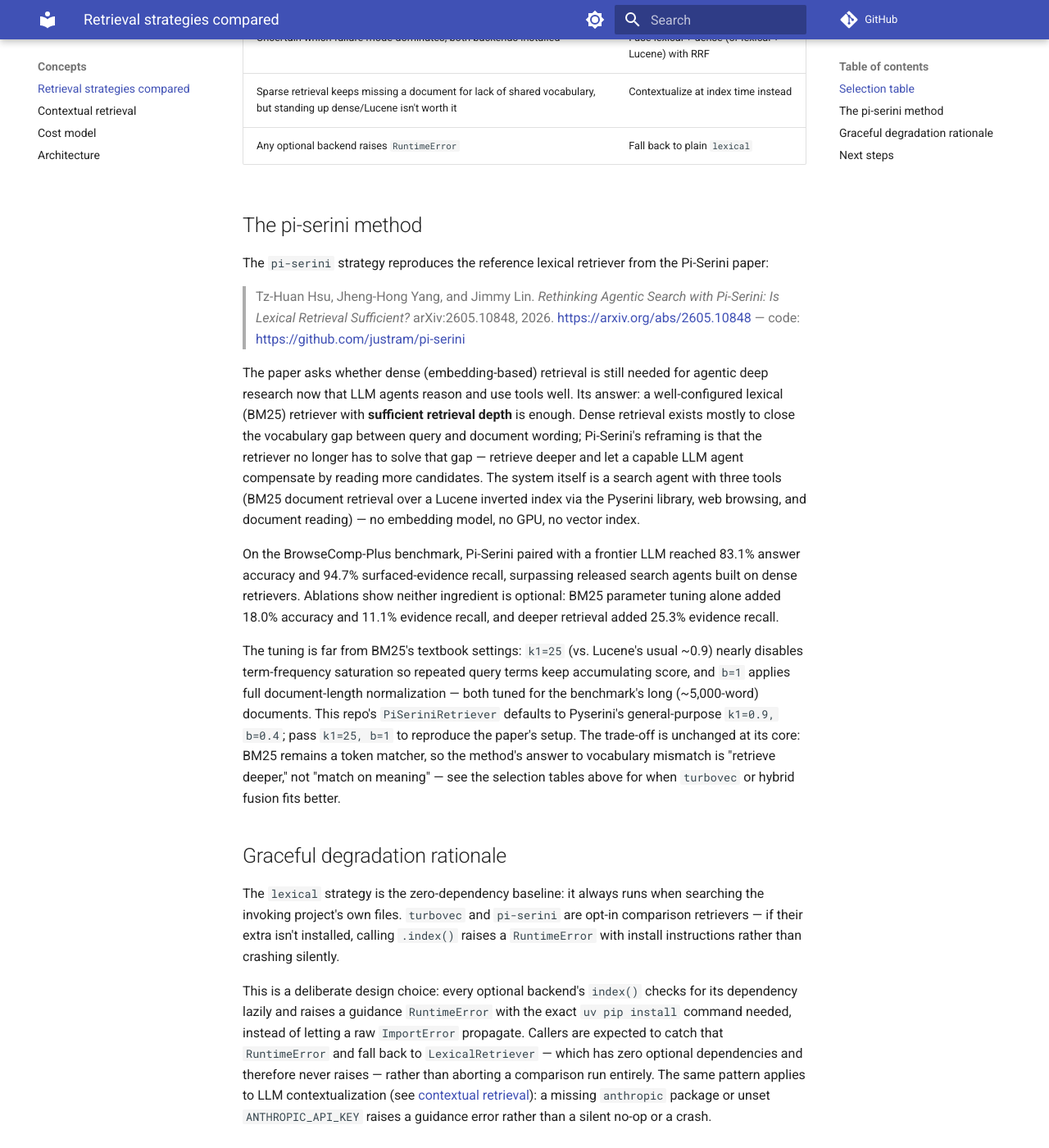
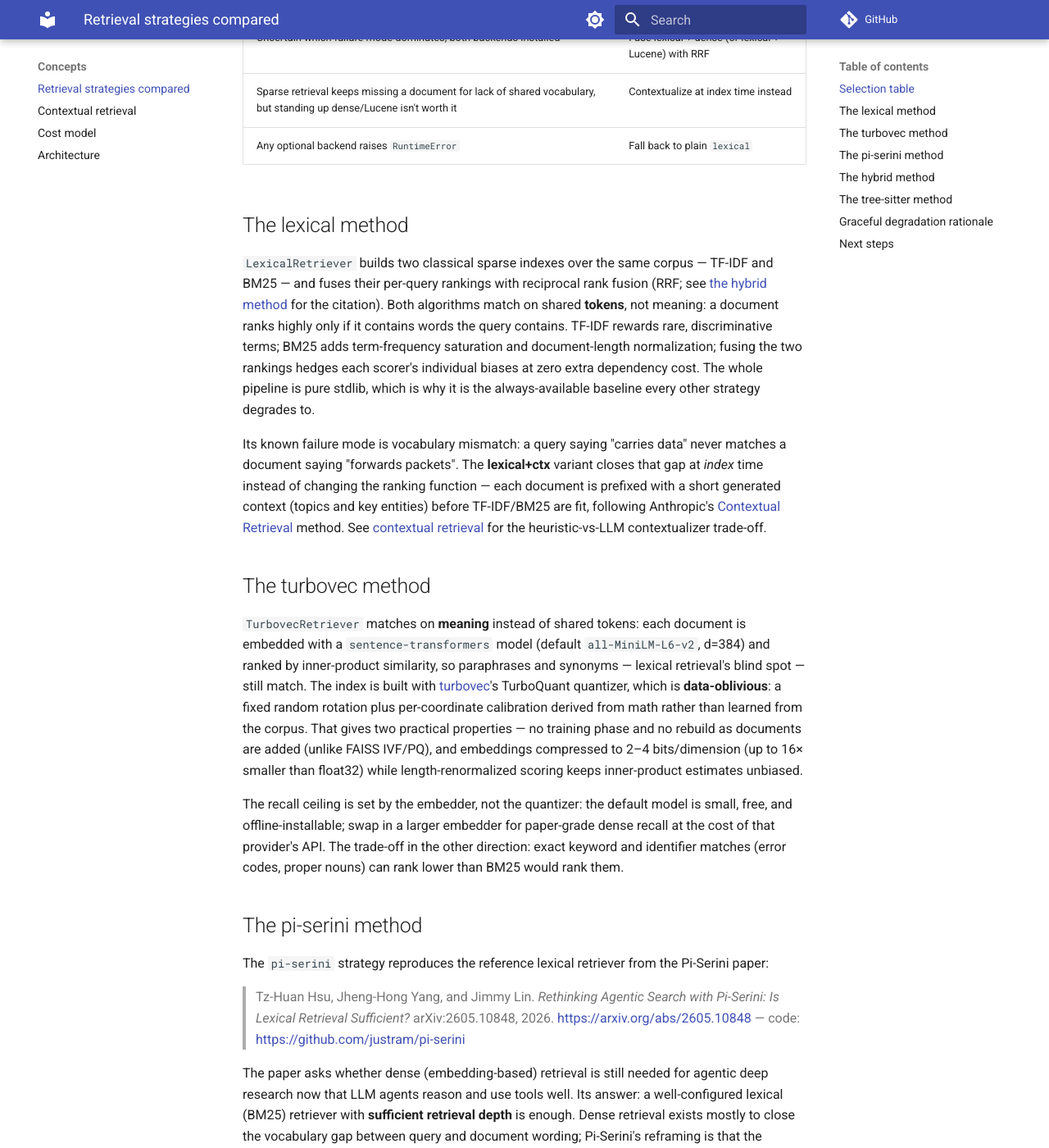
Before and after one commit to josix/agentic-retrieval, an MkDocs documentation site: the page built from docs/concepts/retrieval-strategies.md, in a window 1280 px wide and 1400 px high, scrolled down 1147 px. Shown: the whole window at 82% size. Built offline with MkDocs 1.6.1 and Material for MkDocs 9.7.7, drawn with Linux system fonts in a browser that asks for light colours; comment, search, counter and statistics services are not loaded; some of the changed text lies outside the part shown.

Commit message:
Release 0.7.1: method explainers for every retrieval strategy
- docs/concepts/retrieval-strategies.md gains "The lexical method",
  "The turbovec method", "The hybrid method" (RRF citation: Cormack
  et al., SIGIR 2009), and "The tree-sitter method" (cAST citation:
  Zhang et al., arXiv:2506.15655) sections alongside the existing
  pi-serini one, so all six strategies now have concept-level
  explanations with citations.
- hybrid-fusion how-to links to the new hybrid method section.
- Bump version 0.7.0 -> 0.7.1 (patch: docs-only release).

Co-Authored-By: Claude Fable 5 <noreply@anthropic.com>

```diff
--- a/docs/concepts/retrieval-strategies.md
+++ b/docs/concepts/retrieval-strategies.md
@@ -35,6 +35,50 @@ Repeated with the fusion and contextualization rows:
 | Uncertain which failure mode dominates, both backends installed | Fuse lexical + dense (or lexical + Lucene) with RRF |
 | Sparse retrieval keeps missing a document for lack of shared vocabulary, but standing up dense/Lucene isn't worth it | Contextualize at index time instead |
 | Any optional backend raises `RuntimeError` | Fall back to plain `lexical` |
+
+## The lexical method
+
+`LexicalRetriever` builds two classical sparse indexes over the same
+corpus — TF-IDF and BM25 — and fuses their per-query rankings with
+reciprocal rank fusion (RRF; see [the hybrid method](#the-hybrid-method)
+for the citation). Both algorithms match on shared **tokens**, not
+meaning: a document ranks highly only if it contains words the query
+contains. TF-IDF rewards rare, discriminative terms; BM25 adds
+term-frequency saturation and document-length normalization; fusing the
+two rankings hedges each scorer's individual biases at zero extra
+dependency cost. The whole pipeline is pure stdlib, which is why it is
+the always-available baseline every other strategy degrades to.
+
+Its known failure mode is vocabulary mismatch: a query saying "carries
+data" never matches a document saying "forwards packets". The
+**lexical+ctx** variant closes that gap at *index* time instead of
+changing the ranking function — each document is prefixed with a short
+generated context (topics and key entities) before TF-IDF/BM25 are fit,
+following Anthropic's [Contextual
+Retrieval](https://www.anthropic.com/news/contextual-retrieval) method.
+See [contextual retrieval](contextual-retrieval.md) for the
+heuristic-vs-LLM contextualizer trade-off.
+
+## The turbovec method
+
+`TurbovecRetriever` matches on **meaning** instead of shared tokens: each
+document is embedded with a `sentence-transformers` model (default
+`all-MiniLM-L6-v2`, d=384) and ranked by inner-product similarity, so
+paraphrases and synonyms — lexical retrieval's blind spot — still match.
+The index is built with
+[turbovec](https://github.com/RyanCodrai/turbovec)'s TurboQuant
+quantizer, which is **data-oblivious**: a fixed random rotation plus
+per-coordinate calibration derived from math rather than learned from the
+corpus. That gives two practical properties — no training phase and no
+rebuild as documents are added (unlike FAISS IVF/PQ), and embeddings
+compressed to 2–4 bits/dimension (up to 16× smaller than float32) while
+length-renormalized scoring keeps inner-product estimates unbiased.
+
+The recall ceiling is set by the embedder, not the quantizer: the default
+model is small, free, and offline-installable; swap in a larger embedder
+for paper-grade dense recall at the cost of that provider's API. The
+trade-off in the other direction: exact keyword and identifier matches
+(error codes, proper nouns) can rank lower than BM25 would rank them.
 
 ## The pi-serini method
 
@@ -75,6 +119,48 @@ token matcher, so the method's answer to vocabulary mismatch is "retrieve
 deeper," not "match on meaning" — see the selection tables above for when
 `turbovec` or hybrid fusion fits better.
 
+## The hybrid method
+
+`HybridRetriever` runs the lexical and turbovec arms over the same corpus
+and fuses their rankings at search time with reciprocal rank fusion:
+
+> Gordon V. Cormack, Charles L. A. Clarke, and Stefan Buettcher.
+> *Reciprocal Rank Fusion Outperforms Condorcet and Individual Rank
+> Learning Methods.* SIGIR 2009.
+
+RRF scores each candidate by `sum(1 / (k + rank))` across every ranking
+it appears in — it needs only rank positions, never the incomparable raw
+scores of different scorers, which is what makes fusing a BM25 ranking
+with a cosine-similarity ranking sound. A document that both arms rank
+moderately well beats one that a single arm ranks highly, hedging each
+method's characteristic failure mode (lexical's vocabulary mismatch,
+dense's weak exact-identifier precision). See [hybrid
+fusion](../how-to/hybrid-fusion.md) for usage, the `k` and `weights`
+knobs, and consolidating more than two rankings.
+
+## The tree-sitter method
+
+`TreeSitterRetriever` changes the *chunking*, not the ranking. Files are
+parsed with tree-sitter and split at AST node boundaries following the
+cAST method:
+
+> Yilin Zhang, Xinran Zhao, Zora Zhiruo Wang, Chenyang Yang, Jiayi Wei,
+> and Tongshuang Wu. *cAST: Enhancing Code Retrieval-Augmented Generation
+> with Structural Chunking via Abstract Syntax Tree.* arXiv:2506.15655,
+> 2025. <https://arxiv.org/abs/2506.15655>
+
+The chunker greedily merges consecutive sibling nodes while their
+combined non-whitespace character count fits a budget, recurses into
+nodes too large to fit alone, and hard-splits only leaf nodes that still
+don't fit — so a hit's span is a complete, syntactically coherent unit
+(a function, a class, a block) instead of an arbitrary character window.
+Every chunk also carries a dotted breadcrumb of its enclosing scopes
+(e.g. `Bar.baz` for a method inside a class), which is prefixed into the
+ranked text so a query can match on scope names alone. Ranking is then
+the same TF-IDF + BM25 + RRF as the lexical method — tree-sitter is only
+needed at chunking time, and it inherits lexical's vocabulary-mismatch
+limitation.
+
 ## Graceful degradation rationale
 
 The `lexical` strategy is the zero-dependency baseline: it always runs when
```
Also changed, not shown: docs/changelog.md (+12 -0 lines), docs/how-to/hybrid-fusion.md (+3 -1 lines), 5 other files.
